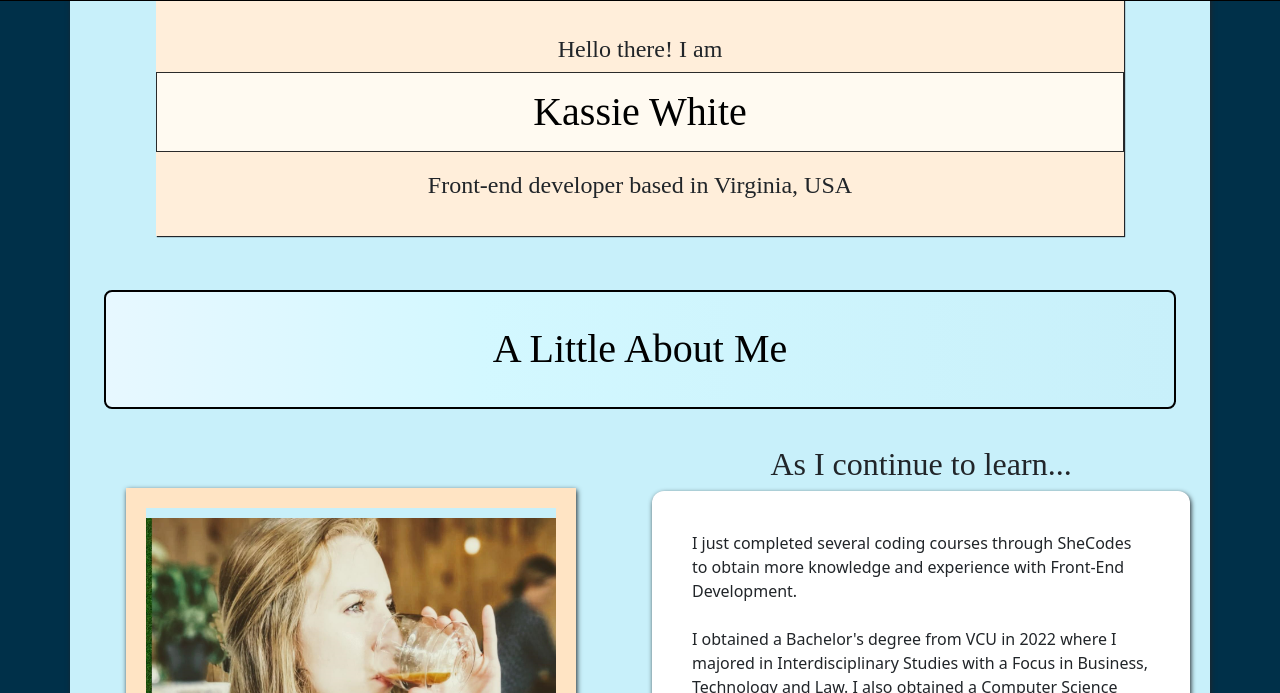
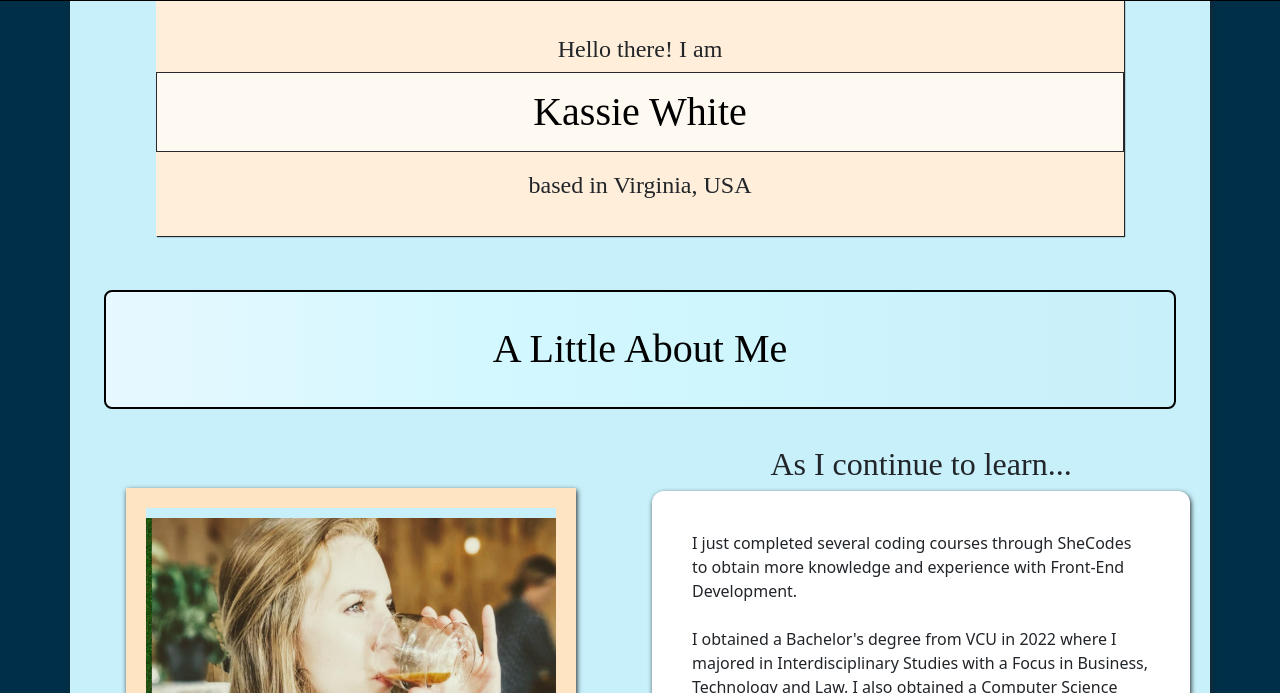
Before and after one commit to whitekf/Kassie-Blog, a plain HTML site: page about.html in a window 1280 px wide. Shown: the part 107-800 px from the top of the page. Drawn offline with nearby package versions, Linux system fonts and the light colour scheme; a web font is replaced by a local one.

Commit message:
Updating "About" page, removing front end developer

```diff
--- a/about.html
+++ b/about.html
@@ -92,7 +92,7 @@
                 aria-current="page"
                 href="work.html"
                 title="Kassie's Work"
-                   >Coding Projects</a
+                >Coding Projects</a
               >
             </li>
             <li class="nav-item">
@@ -125,7 +125,7 @@
           <br />
           <h4>Hello there! I am</h4>
           <h1 class="containerK">Kassie White</h1>
-          <h4 class="mb-3">Front-end developer based in Virginia, USA</h4>
+          <h4 class="mb-3">based in Virginia, USA</h4>
         </div>
       </div>
       <h1 class="indexBanner mt-1 mb-1">A Little About Me</h1>
@@ -168,7 +168,6 @@
             building relationships.
             <br />
             <br />
-
 
             <br /><br />
           </p>
```
